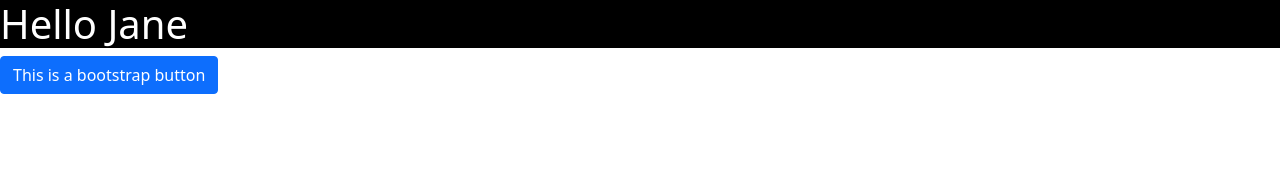
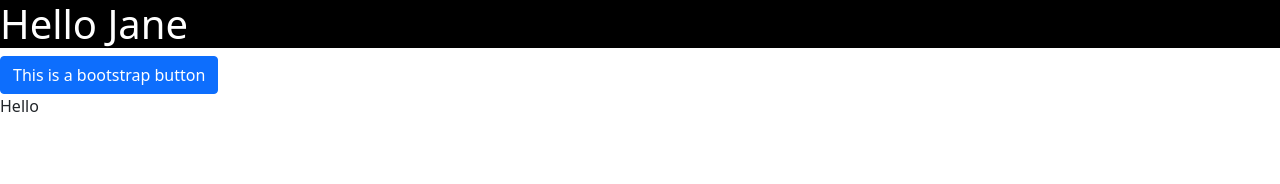
Before and after one commit to Brassicaceaee/project-catwalk, a React app: page / in a window 1280 px wide. Shown: the top 184 px of the page. Built offline with nearby package versions, Linux system fonts and the light colour scheme; the HTML template or start-up script is replaced by a standard one.

Commit message:
ReviewsAndRatings setup

```diff
--- a/src/App.js
+++ b/src/App.js
@@ -3,6 +3,7 @@ import React from "react";
 import { hot } from 'react-hot-loader/root';
 import 'bootstrap';
 import 'bootstrap/dist/css/bootstrap.min.css';
+import ReviewsAndRatings from './ReviewsAndRatings.js';
 
 class App extends React.Component {
   render() {
@@ -15,6 +16,7 @@ class App extends React.Component {
         <button type="button" class="btn btn-primary">
           This is a bootstrap button
         </button>
+        <ReviewsAndRatings/>
       </>
     );
   }
--- /dev/null
+++ b/src/ReviewsAndRatings.js
@@ -0,0 +1,9 @@
+import React from 'react'
+
+const ReviewsAndRatings = () => {
+  return (
+    <div>Hello</div>
+  );
+}
+
+export default ReviewsAndRatings;
```
Also changed, not shown: package.json (+18 -17 lines), 1 other file (tests, documents, lock files or other folders).
